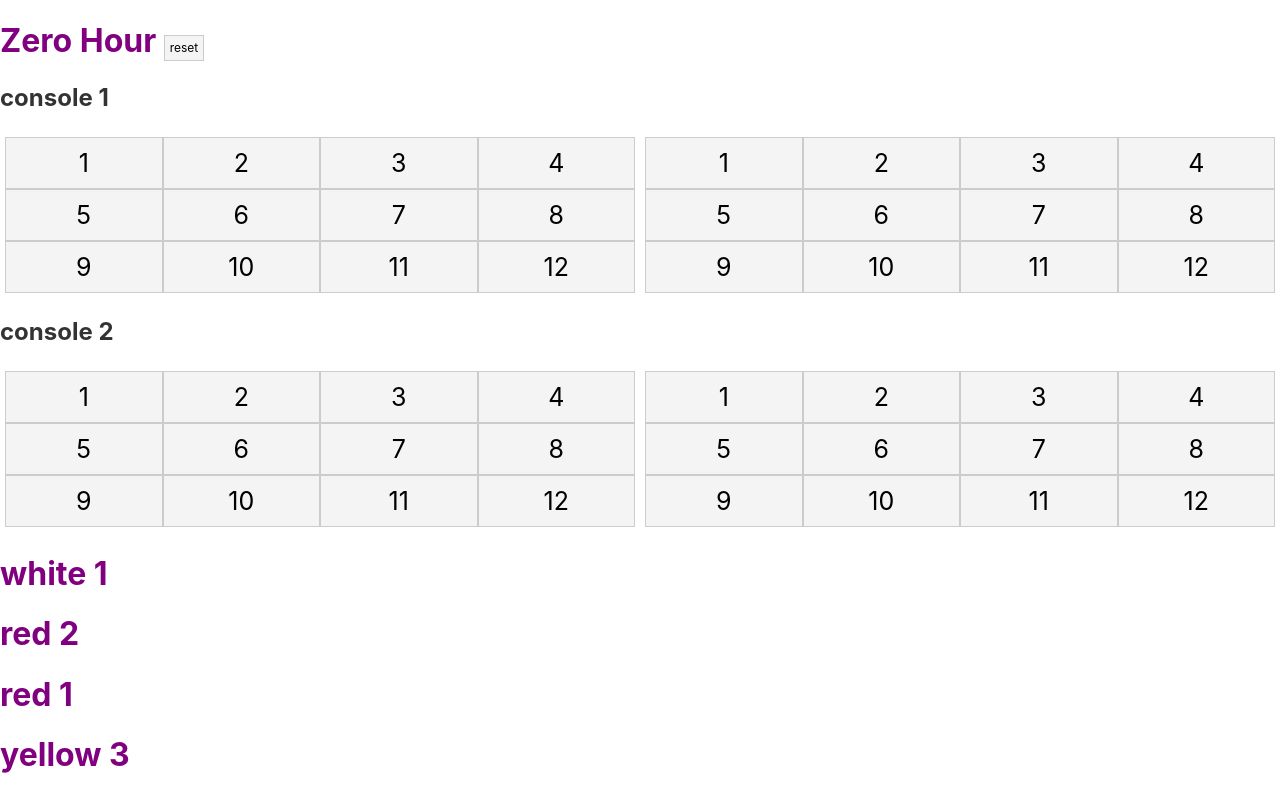
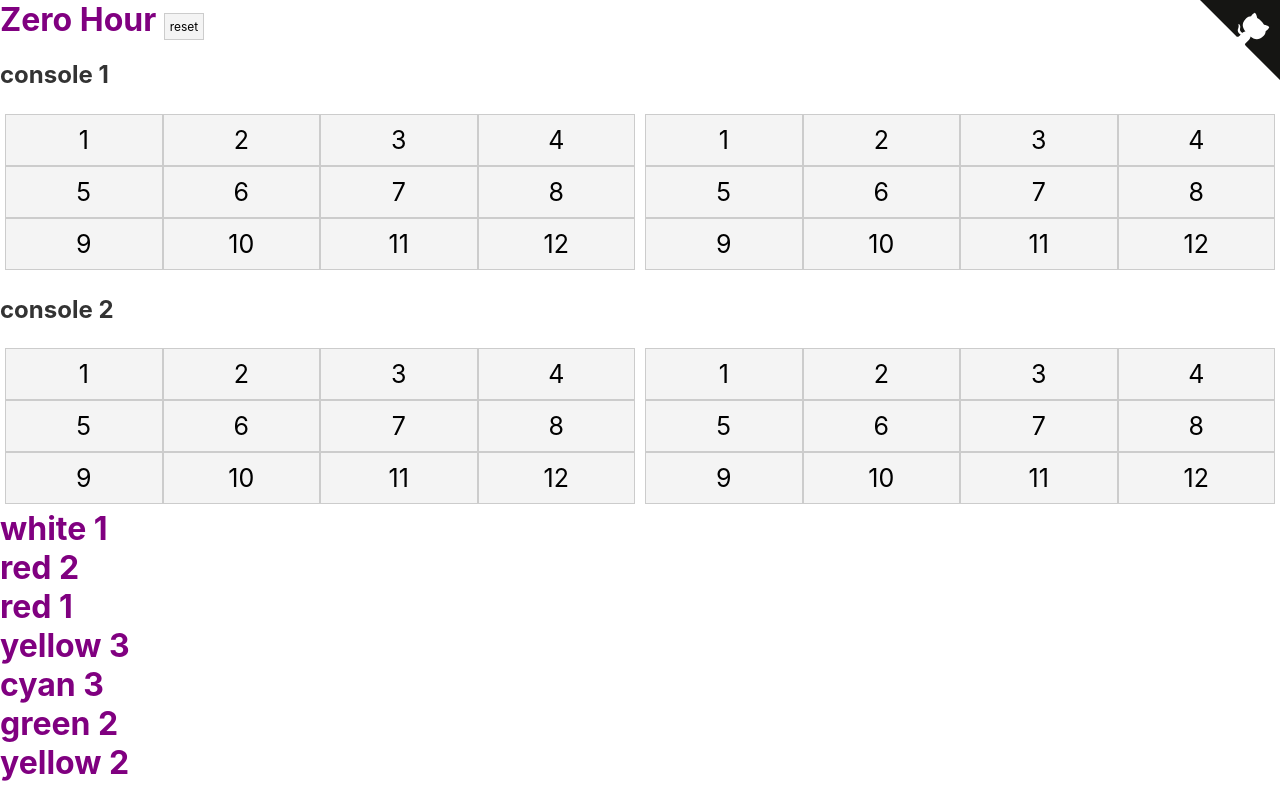
Before and after one commit to kasn/zero-hour, a Svelte app: page / in a window 1280 px wide. Shown: the top 787 px of the page. Built offline with nearby package versions, Linux system fonts and the light colour scheme.

Commit message:
gh badge, spacing

```diff
--- a/public/global.css
+++ b/public/global.css
@@ -9,6 +9,7 @@
   color: #333;
   margin: 0;
   padding: 0px;
+  margin: 0;
   box-sizing: border-box;
   font-family: -apple-system, BlinkMacSystemFont, "Segoe UI", Roboto,
     Oxygen-Sans, Ubuntu, Cantarell, "Helvetica Neue", sans-serif;
@@ -44,6 +45,10 @@
   border-radius: 0px;
 }
 
+h1 {
+  margin: 0;
+}
+
 input:disabled {
   color: #ccc;
 }
--- a/src/App.svelte
+++ b/src/App.svelte
@@ -83,8 +83,61 @@
     margin: 5px;
     width: 50%;
   }
+
+  .github-corner:hover .octo-arm {
+    animation: octocat-wave 560ms ease-in-out;
+  }
+  @keyframes octocat-wave {
+    0%,
+    100% {
+      transform: rotate(0);
+    }
+    20%,
+    60% {
+      transform: rotate(-25deg);
+    }
+    40%,
+    80% {
+      transform: rotate(10deg);
+    }
+  }
+  @media (max-width: 500px) {
+    .github-corner:hover .octo-arm {
+      animation: none;
+    }
+    .github-corner .octo-arm {
+      animation: octocat-wave 560ms ease-in-out;
+    }
+  }
 </style>
 
+<a
+  href="https://github.com/kasn/zero-hour"
+  class="github-corner"
+  aria-label="View source on GitHub"
+  target="_blank">
+  <svg
+    width="80"
+    height="80"
+    viewBox="0 0 250 250"
+    style="fill:#151513; color:#fff; position: absolute; top: 0; border: 0;
+    right: 0;"
+    aria-hidden="true">
+    <path d="M0,0 L115,115 L130,115 L142,142 L250,250 L250,0 Z" />
+    <path d="M128.3,109.0 C113.8,99.7 119.0,89.6 119.0,89.6 C122.0,82.7
+      120.5,78.6 120.5,78.6 C119.2,72.0 123.4,76.3 123.4,76.3 C127.3,80.9
+      125.5,87.3 125.5,87.3 C122.9,97.6 130.6,101.9 134.4,103.2" fill="currentColor" style="transform-origin:
+      130px 106px;" class="octo-arm" />
+    <path d="M115.0,115.0 C114.9,115.1 118.7,116.5 119.8,115.4 L133.7,101.6
+      C136.9,99.2 139.9,98.4 142.2,98.6 C133.8,88.0 127.5,74.4 143.8,58.0
+      C148.5,53.4 154.0,51.2 159.7,51.0 C160.3,49.4 163.2,43.6 171.4,40.1
+      C171.4,40.1 176.1,42.5 178.8,56.2 C183.1,58.6 187.2,61.8 190.9,65.4
+      C194.5,69.0 197.7,73.2 200.1,77.6 C213.8,80.2 216.3,84.9 216.3,84.9
+      C212.7,93.1 206.9,96.0 205.4,96.6 C205.1,102.4 203.0,107.8 198.3,112.5
+      C181.9,128.9 168.3,122.5 157.7,114.1 C157.9,116.9 156.7,120.9 152.7,124.9
+      L141.0,136.5 C139.8,137.7 141.6,141.9 141.8,141.8 Z" fill="currentColor" class="octo-body" />
+  </svg>
+</a>
 <h1>
   Zero Hour
   <button on:click={reset}>reset</button>
```
